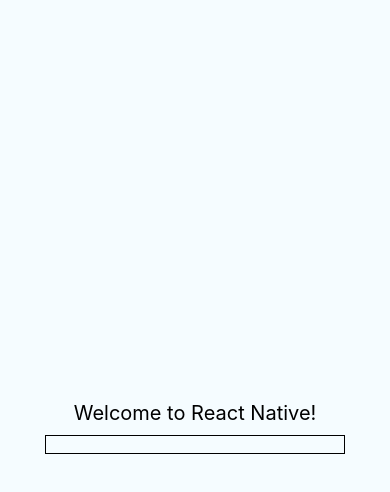
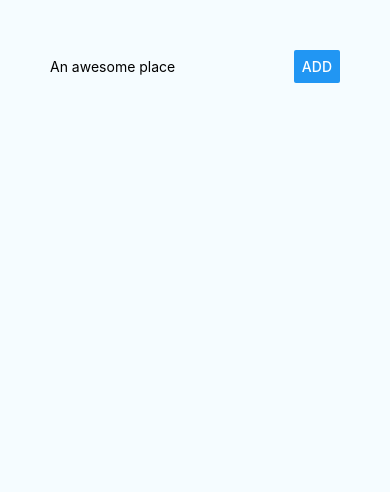
Before and after one commit to footios/fotisProject, a React Native app: screen / in a window 390 px wide. Shown: the top 492 px of the page. Built offline with nearby package versions, Linux system fonts and the light colour scheme.

Commit message:
TextInput and Button added

```diff
--- a/App.js
+++ b/App.js
@@ -7,7 +7,7 @@
  */
 
 import React, { Component } from 'react';
-import { Platform, StyleSheet, Text, View, TextInput } from 'react-native';
+import { Platform, StyleSheet, Text, View, TextInput, Button } from 'react-native';
 import { black } from 'ansi-colors';
 
 const instructions = Platform.select({
@@ -16,22 +16,43 @@
 });
 
 export default class App extends Component {
-  state = {
-    placeName: ''
-  }
+	state = {
+    placeName: '',
+    places: []
+	};
 
-  placeNameChangeHandler = (val) => {
-    this.setState({placeName: val})
+	placeNameChangeHandler = (val) => {
+		this.setState({ placeName: val });
+  };
+
+  placeSubmitHandler = () => {
+    if (this.state.placeName.trim() === '') return;
+    this.setState(prevState => ({places: prevState.places.concat(prevState.placeName)}))
+
   }
 
 	render() {
+    const placesOutput = this.state.places.map((place, index) => (
+      <Text key={index} >{place}</Text>
+    ))
 		return (
 			<View style={styles.container}>
-				<Text style={styles.welcome}>Welcome to React Native!</Text>
-        <TextInput
-        style={{width: 300, borderColor: black, borderWidth: 1}}
-        value={this.state.placeName}
-        onChange={this.placeNameChangeHandler} />
+				<View style={styles.inputContainer}>
+					<TextInput
+						style={styles.placeInput}
+						placeholder="An awesome place"
+						value={this.state.placeName}
+						onChangeText={this.placeNameChangeHandler}
+					/>
+          <Button
+          style={styles.placeButton}
+          title="Add"
+          onPress={this.placeSubmitHandler}
+          />
+				</View>
+        <View>
+        {placesOutput}
+        </View>
 			</View>
 		);
 	}
@@ -40,18 +61,21 @@
 const styles = StyleSheet.create({
 	container: {
 		flex: 1,
-		justifyContent: 'center',
-		alignItems: 'center',
+		padding: 50,
+		justifyContent: 'flex-start',
 		backgroundColor: '#F5FCFF'
 	},
-	welcome: {
-		fontSize: 20,
-		textAlign: 'center',
-		margin: 10
+	inputContainer: {
+    // flex: 1,
+    width: '100%',
+		flexDirection: 'row',
+    alignItems: 'center',
+		justifyContent: 'space-between'
 	},
-	instructions: {
-		textAlign: 'center',
-		color: '#333333',
-		marginBottom: 5
+	placeInput: {
+		width: '70%'
+	},
+	placeButton: {
+		width: '30%'
 	}
 });
```
Also changed, not shown: 1 other file (tests, documents, lock files or other folders).
